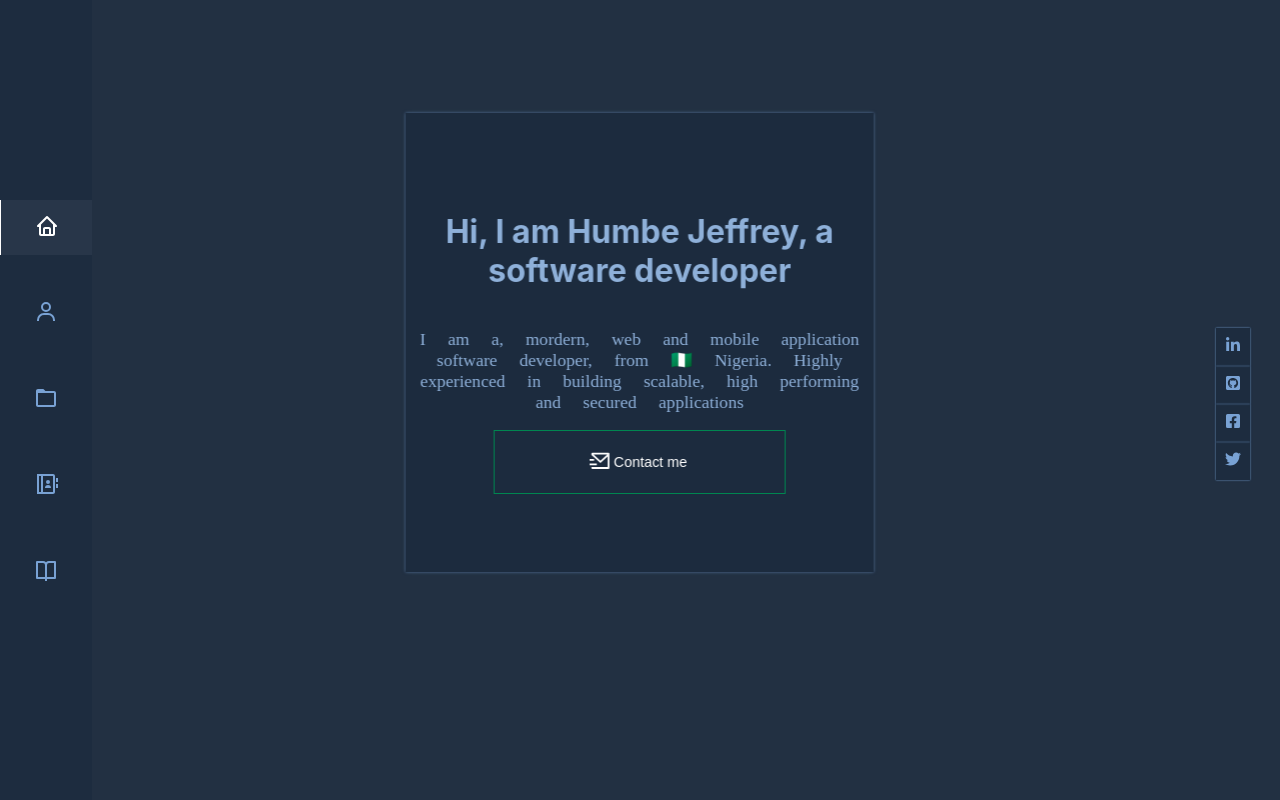
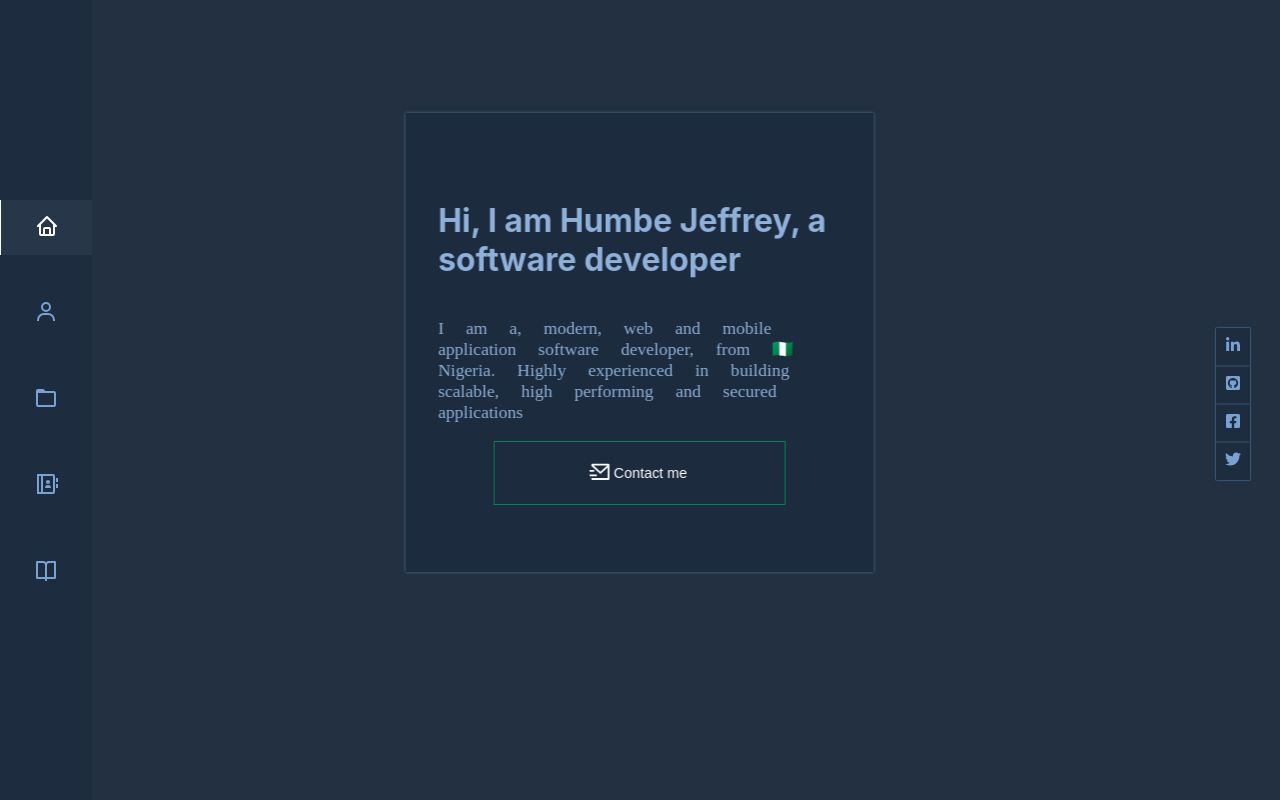
Before and after one commit to humbejeff2116/portfolio-app, a React (Create React App) app: page /portfolio-app/ in a window 1280 px wide. Shown: the top 800 px of the page. Built offline with nearby package versions, Linux system fonts and the light colour scheme.

Commit message:
modified index component text alignment

```diff
--- a/src/Data/data.js
+++ b/src/Data/data.js
@@ -47,7 +47,7 @@ const data = {
 
             imageSrc : jeffweb1,
             heading : "Hi, I am Humbe Jeffrey, a software developer",
-            body : `I am a, mordern, web and mobile application software developer, from ${unicode}
+            body : `I am a, modern, web and mobile application software developer, from ${unicode}
                     Nigeria. Highly experienced in building scalable, high performing and secured applications`
         }
     ],
--- a/src/components/index/IndexLeftpane.js
+++ b/src/components/index/IndexLeftpane.js
@@ -41,9 +41,10 @@ function IndexInfoCard(props){
 
     return(
     <>
-
+          <div className="index-content">
            <h1>{props.heading} </h1>
            <p>{props.body}</p>
+           </div>
 
                <Link to="contact" className="contact-link" >
                 <button className="pic-mod-intro-hire">
--- a/src/components/index/indexMod.css
+++ b/src/components/index/indexMod.css
@@ -2,19 +2,25 @@
   display:flex;
   flex-direction: column;
   justify-content: center;
-  text-align: center;
-  /* border:2px solid #55759c; */
+  text-align: left;
   box-shadow: 0 0 3px #55759c;
-  /* border-radius: 8px; */
   width:35%;
   min-height:55vh;
   margin-top: 5%;
   margin-left: auto;
   margin-right: auto;
-  /* align-self: center; */
   padding:0.6em;
   background-color: #1d2c3f;
 }
+.index-content{
+  width:90%;
+  display:flex;
+  flex-direction: column;
+  margin-left: auto;
+  margin-right: auto;
+
+}
+
 .pic-mod-intro p{
   font-size:1.1em;
   font-family: apple color emoji,
```
